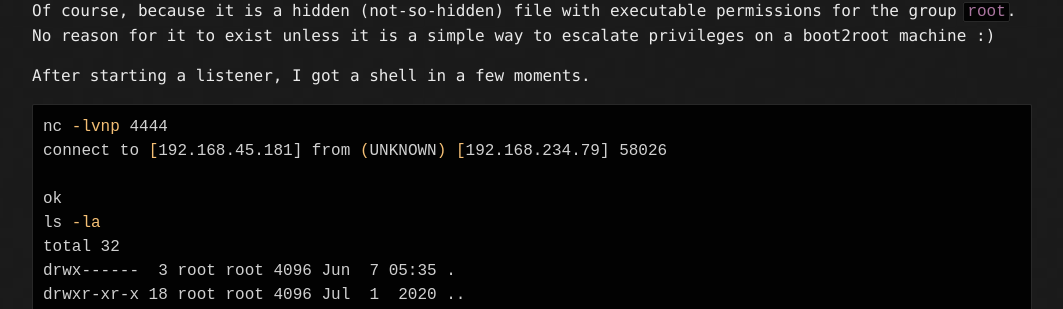
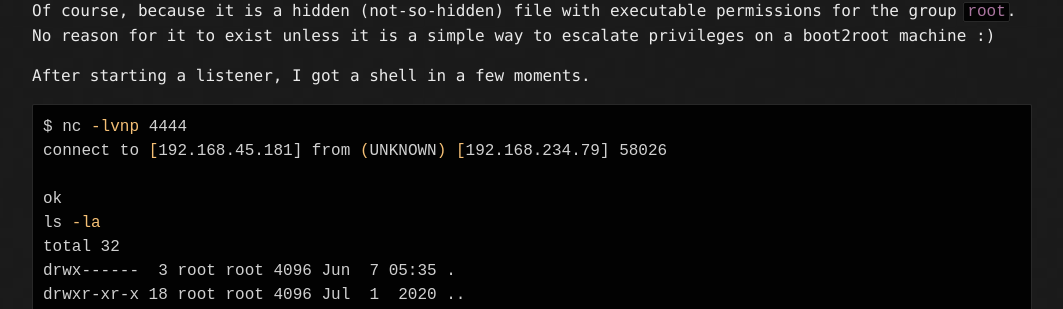
Before and after one commit to laughtersec/laughtersec.github.io, a Jekyll site: the page built from pages/glasgowsmile.md, in a window 1280 px wide and 900 px high, scrolled down 12435 px. Shown: the part 306-615 px from the top of the window, without its empty margins (108-1171 px from the left). Built offline with Jekyll 4.4.1, drawn with Linux system fonts in a browser that asks for light colours; our own code applies the rules of GitHub Pages for plain Markdown files.

````diff
--- a/pages/glasgowsmile.md
+++ b/pages/glasgowsmile.md
@@ -428,7 +428,7 @@ Of course, because it is a hidden (not-so-hidden) file with executable permissio
 After starting a listener, I got a shell in a few moments.
 
 ```shell
-nc -lvnp 4444
+$ nc -lvnp 4444
 connect to [192.168.45.181] from (UNKNOWN) [192.168.234.79] 58026
 
 ok
````
